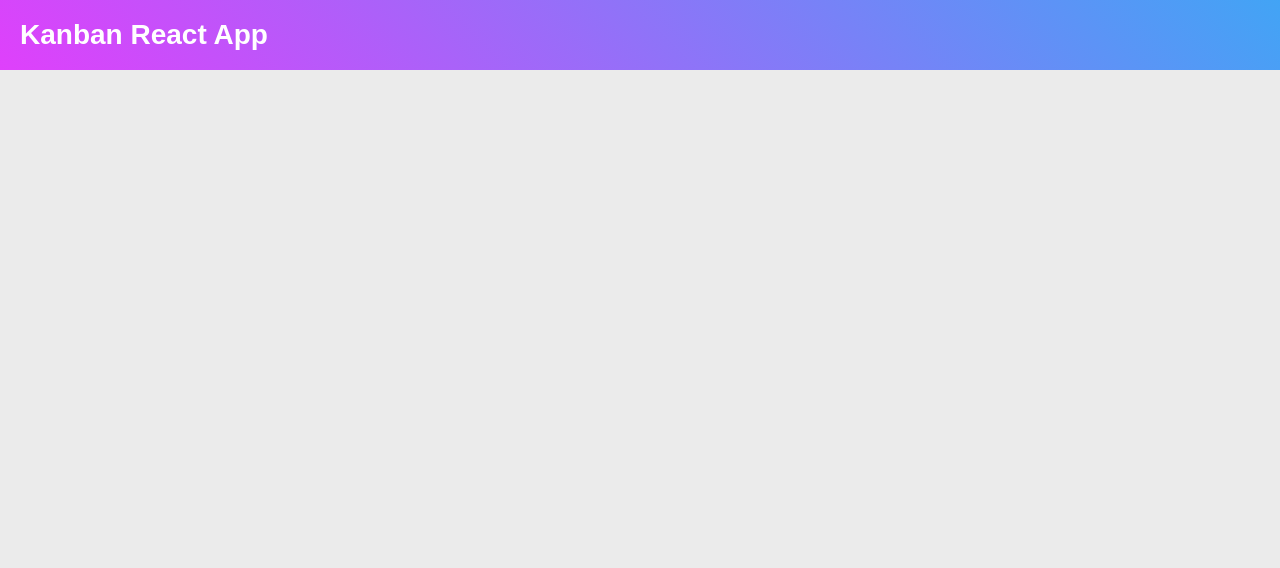
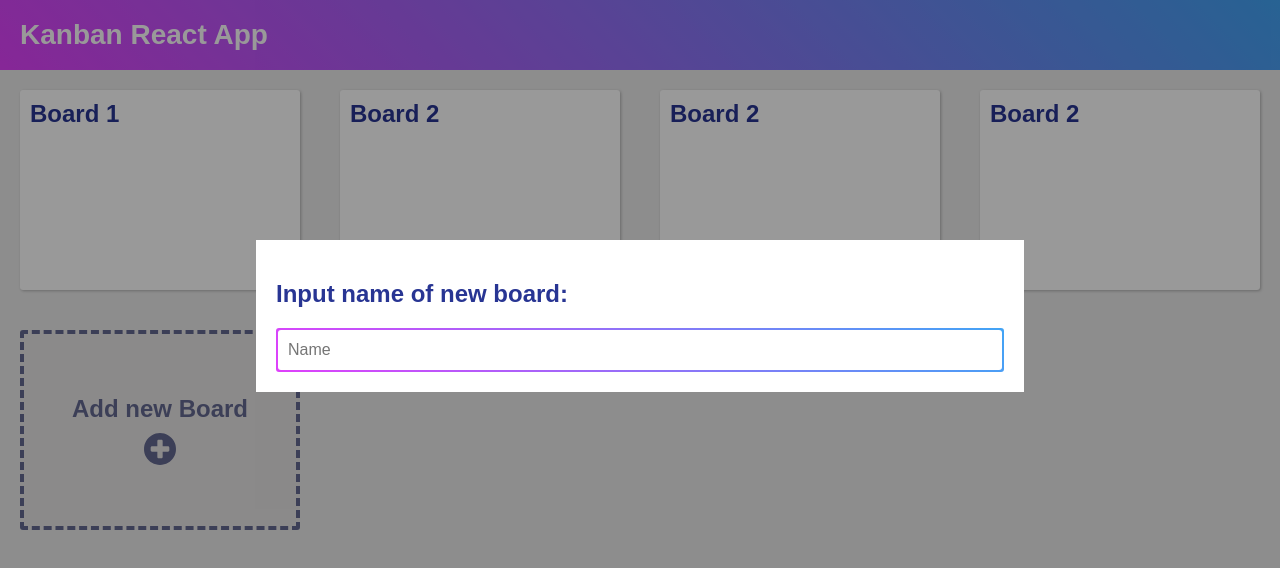
Before and after one commit to romankrru/kanban-app, a React app: page /add-new-board in a window 1280 px wide. Shown: the top 568 px of the page. Built offline with nearby package versions, Linux system fonts and the light colour scheme.

Commit message:
Change AddNewBoard container

```diff
--- a/src/App.js
+++ b/src/App.js
@@ -6,15 +6,13 @@ import Board from './containers/Board/Board';
 import Layout from './components/Layout/Layout';
 
 class App extends Component {
-  componentWillMount() {
-    console.log(this.props)
-  }
-
   render() {
     return (
       <Layout>
-        <Route exact path="/" component={BoardsList} />
-        <Route exact path="/board" component={Board} />
+        <Switch>
+          <Route exact path="/board" component={Board} />
+          <Route path="/" component={BoardsList} />
+        </Switch>
       </Layout>
     );
   }
--- a/src/components/BoardPreview/AddNewBoardButton/AddNewBoardButton.css
+++ b/src/components/BoardPreview/AddNewBoardButton/AddNewBoardButton.css
@@ -8,6 +8,7 @@
   height: 200px;
   padding: 10px;
 
+  text-align: center;
   color: #646991;
   font-weight: bold;
   font-size: 24px;
--- a/src/containers/BoardsList/AddNewBoard/AddNewBoard.css
+++ b/src/containers/BoardsList/AddNewBoard/AddNewBoard.css
@@ -1,3 +1,7 @@
 .AddNewBoard {
   padding: 20px;
 }
+
+.Title {
+  color: #283593;
+}
--- a/src/containers/BoardsList/AddNewBoard/AddNewBoard.js
+++ b/src/containers/BoardsList/AddNewBoard/AddNewBoard.js
@@ -1,17 +1,38 @@
-import React from 'react';
+import React, { Component } from 'react';
 
 import Modal from '../../../components/UI/Modal/Modal';
+import TextInput from '../../../components/UI/TextInput/TextInput';
 import styles from './AddNewBoard.css';
 
-const AddNewBoard = (props) => {
-  return (
-    <Modal show={true}>
-      <div className={styles.AddNewBoard}>
-        <h2>Input name of new board:</h2>
+class AddNewBoard extends Component {
+  state = {
+    newBoardName: '',
+  }
 
-      </div>
-    </Modal>
-  );
-};
+  onClose = () => {
+    this.props.history.push('/');
+  }
+
+  onInputeChange = (e) => {
+    this.setState({
+      newBoardName: e.target.value,
+    });
+  }
+
+  render() {
+    return (
+      <Modal show={true} onBackdropClick={this.onClose}>
+        <div className={styles.AddNewBoard}>
+          <h2 className={styles.Title}>Input name of new board:</h2>
+          <TextInput
+            value={this.state.newBoardName}
+            onChange={this.onInputeChange}
+            placeholder='Name'
+          />
+        </div>
+      </Modal>
+    );
+  }
+}
 
 export default AddNewBoard;
--- a/src/containers/BoardsList/BoardsList.js
+++ b/src/containers/BoardsList/BoardsList.js
@@ -38,7 +38,7 @@ class BoardsList extends Component {
       <div className={styles.BoardList}>
         {boardsElements}
         <AddNewBoardButton />
-        <Route to={`${this.props.location.pathname}/add-new-board`} component={AddNewBoard}/>
+        <Route path={`/add-new-board`} component={AddNewBoard}/>
       </div>
     );
   }
```
